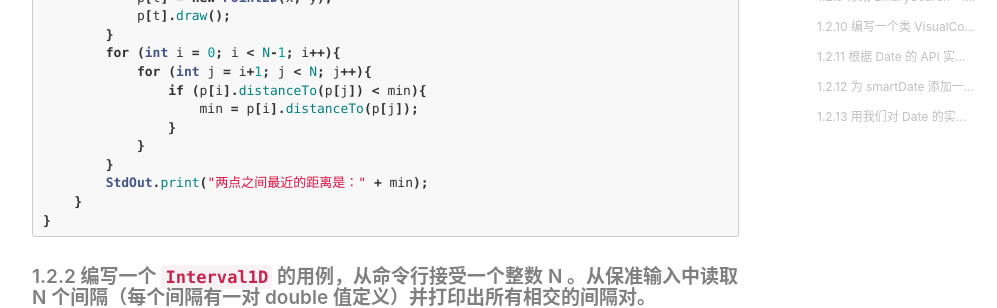
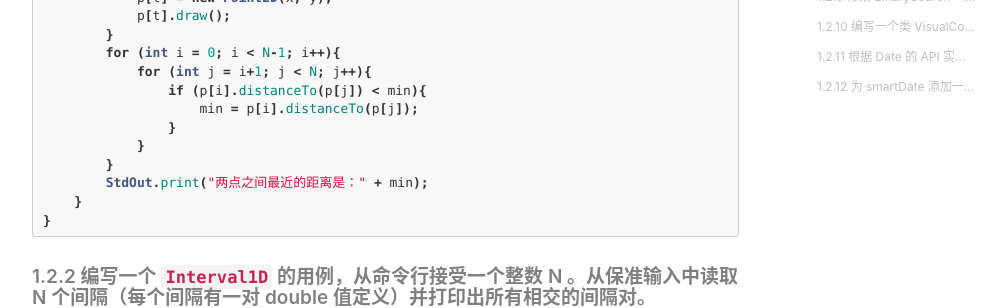
Before and after one commit to solidSpoon/solidSpoon.github.io.old, a Jekyll site: the page built from _posts/2018-8-4-algorithms4-1.2-LianXi.md, in a window 1280 px wide and 900 px high, scrolled down 820 px. Shown: the part 347-655 px from the top of the window, without its empty margins (233-1230 px from the left). Built offline with Jekyll 4.4.1, drawn with Linux system fonts in a browser that asks for light colours; nearby versions of some CDN libraries; comment, search, counter and statistics services are not loaded; some of the changed text lies outside the part shown.

Commit message:
agg host explan

`````diff
--- a/_posts/2018-8-4-algorithms4-1.2-LianXi.md
+++ b/_posts/2018-8-4-algorithms4-1.2-LianXi.md
@@ -529,5 +529,3 @@
 false
 Sunday
 ````
-
-##### 1.2.13 用我们对 Date 的实现（请见表 1.2.12）作为模板实现 Transaction 类型。
`````
